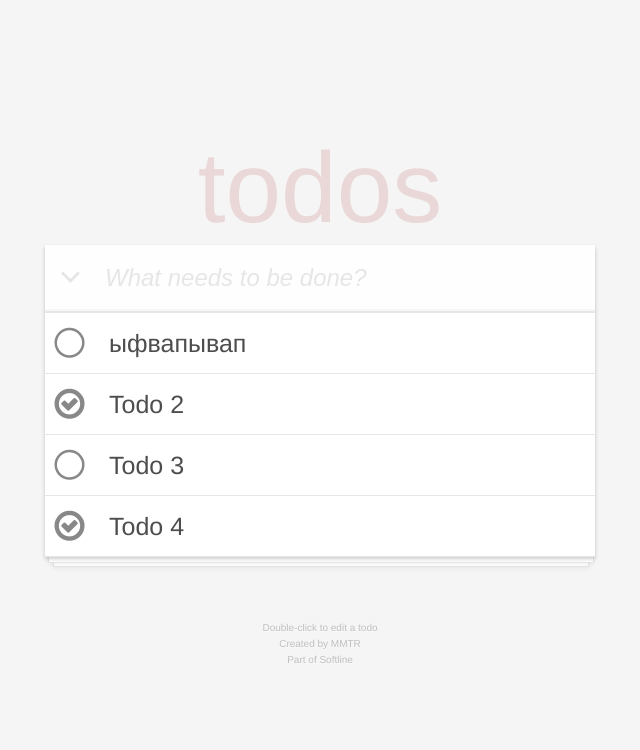
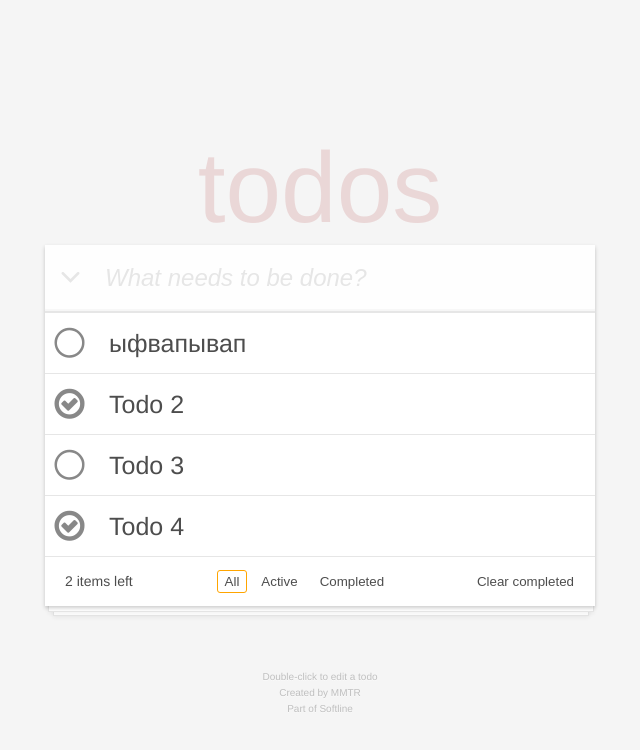
Before and after one commit to IlyaTheCreator/todo-app-ui, a React (Create React App) app: page / in a window 1280 px wide. Shown: the top 750 px of the page, without its empty margins (320-960 px from the left). Built offline with nearby package versions, Linux system fonts and the light colour scheme.

Commit message:
Work on filters functionality + all todos toggle

```diff
--- a/src/components/AddTodo/AddTodo.module.css
+++ b/src/components/AddTodo/AddTodo.module.css
@@ -26,4 +26,10 @@
   left: 10px;
   font-size: 22px;
   color: #e6e6e6;
+  z-index: 1;
 }
+
+.down-icon:hover {
+  cursor: pointer;
+  color: rgb(121, 121, 121);
+}
--- a/src/components/AddTodo/index.tsx
+++ b/src/components/AddTodo/index.tsx
@@ -9,9 +9,10 @@ type Inputs = {
 
 interface AddTodoProps {
   addTodo: (name: string) => void;
+  toggleAllTodos: () => void;
 }
 
-const AddTodo: React.FC<AddTodoProps> = ({ addTodo }) => {
+const AddTodo: React.FC<AddTodoProps> = ({ addTodo, toggleAllTodos }) => {
   const { register, handleSubmit } = useForm<Inputs>();
 
   const onSubmit: SubmitHandler<Inputs> = (data, e) => {
@@ -21,7 +22,10 @@ const AddTodo: React.FC<AddTodoProps> = ({ addTodo }) => {
 
   return (
     <form onSubmit={handleSubmit(onSubmit)}>
-      <i className={`icon-down-open ${classes["down-icon"]}`} />
+      <i
+        onClick={toggleAllTodos}
+        className={`icon-down-open ${classes["down-icon"]}`}
+      />
       <input
         className={classes.input}
         {...register("name")}
--- /dev/null
+++ b/src/components/Filters/Filters.module.css
@@ -0,0 +1,31 @@
+.filters {
+  display: flex;
+  justify-content: space-between;
+  align-items: center;
+  padding: 10px 20px;
+  color: inherit;
+}
+
+.filter-btn {
+  margin: 3px;
+  padding: 3px 7px;
+  text-decoration: none;
+  border: 1px solid transparent;
+  border-radius: 3px;
+  background: none;
+  cursor: pointer;
+  color: inherit;
+}
+
+.active-filter-btn {
+  border: 1px solid orange;
+}
+
+.clear-completed-btn {
+  margin: 0;
+  padding: 0;
+}
+
+.clear-completed-btn:hover {
+  text-decoration: underline;
+}
--- /dev/null
+++ b/src/components/Filters/index.tsx
@@ -0,0 +1,71 @@
+import React from "react";
+import { filterNameType } from "../TodosManager";
+
+import classes from "./Filters.module.css";
+
+type filterButton = {
+  name: filterNameType;
+  text: string;
+};
+
+const filterButtonsData: filterButton[] = [
+  {
+    name: "all",
+    text: "All",
+  },
+  {
+    name: "active",
+    text: "Active",
+  },
+  {
+    name: "completed",
+    text: "Completed",
+  },
+];
+
+interface FiltersProps {
+  activeFilterName: filterNameType;
+  handleFilterChange: (filterName: filterNameType) => void;
+  clearCompletedTodos: () => void;
+  itemsLeftAmount: number;
+}
+
+const Filters: React.FC<FiltersProps> = ({
+  activeFilterName,
+  handleFilterChange,
+  clearCompletedTodos,
+  itemsLeftAmount,
+}) => {
+  const filterButtons = filterButtonsData.map((btn: filterButton) => {
+    const classList = [classes["filter-btn"]];
+    activeFilterName === btn.name &&
+      classList.push(classes["active-filter-btn"]);
+
+    return (
+      <button
+        key={btn.name}
+        onClick={() => handleFilterChange(btn.name)}
+        className={classList.join(" ")}
+      >
+        {btn.text}
+      </button>
+    );
+  });
+
+  return (
+    <div className={classes.filters}>
+      <p>
+        {itemsLeftAmount} item{itemsLeftAmount !== 1 && "s"} left
+      </p>
+      <div>{filterButtons}</div>
+      <button
+        onClick={clearCompletedTodos}
+        className={`${classes["filter-btn"]} ${classes["clear-completed-btn"]}`}
+      >
+        Clear completed
+      </button>
+    </div>
+  );
+};
+
+export default Filters;
--- a/src/components/TodoList/index.tsx
+++ b/src/components/TodoList/index.tsx
@@ -2,8 +2,6 @@ import React from "react";
 import Todo from "./Todo";
 
 import { Todo as TodoType } from "../TodosManager";
-
-// import classes from "./TodoList.module.css";
 
 interface TodoListProps {
   todos: TodoType[];
--- a/src/components/TodosManager/index.tsx
+++ b/src/components/TodosManager/index.tsx
@@ -1,6 +1,7 @@
 import React, { useState } from "react";
 
 import AddTodo from "../AddTodo";
+import Filters from "../Filters";
 import TodoList from "../TodoList";
 
 import classes from "./TodosManager.module.css";
@@ -10,6 +11,8 @@ export type Todo = {
   name: string;
   isCompleted: boolean;
 };
+
+export type filterNameType = "all" | "active" | "completed";
 
 const MOCK_TODOS: Todo[] = [
   {
@@ -36,6 +39,8 @@ const MOCK_TODOS: Todo[] = [
 
 const TodosManager: React.FC = () => {
   const [todos, setTodos] = useState<Todo[]>(MOCK_TODOS);
+  const [activeFilterName, setActiveFilterName] =
+    useState<filterNameType>("all");
 
   const toggleTodo = (id: string) => {
     setTodos((prev: Todo[]) =>
@@ -57,15 +62,59 @@ const TodosManager: React.FC = () => {
   };
 
   const deleteTodo = (id: string) => {
-    setTodos((prev: Todo[]) =>
-      prev.filter((todo: Todo) => (todo.id === id ? false : true))
-    );
+    setTodos((prev: Todo[]) => prev.filter((todo: Todo) => todo.id !== id));
   };
+
+  const handleFilterChange = (filterName: filterNameType) => {
+    if (filterName !== activeFilterName) {
+      setActiveFilterName(filterName);
+    }
+  };
+
+  const clearCompletedTodos = () => {
+    setTodos((prev: Todo[]) => prev.filter((todo: Todo) => !todo.isCompleted));
+  };
+
+  const toggleAllTodos = () => {
+    // setTodos((prev: Todo[]) =>
+    //   prev.map((todo: Todo) => {
+    //     return { ...todo, isCompleted: value };
+    //   })
+    // );
+    console.log("hello")
+  };
+
+  const completedTodos = todos.filter((todo: Todo) => todo.isCompleted);
+  const activeTodos = todos.filter((todo: Todo) => !todo.isCompleted);
+  let itemsLeftAmount: number = activeTodos.length;
+  let todosToDisplay: Todo[];
+
+  switch (activeFilterName) {
+    case "active":
+      todosToDisplay = activeTodos;
+      break;
+    case "completed":
+      todosToDisplay = completedTodos;
+      break;
+    default:
+      todosToDisplay = todos;
+      break;
+  }
 
   return (
     <main className={classes["todos-manager"]}>
-      <AddTodo addTodo={addTodo} />
-      <TodoList deleteTodo={deleteTodo} toggleTodo={toggleTodo} todos={todos} />
+      <AddTodo toggleAllTodos={toggleAllTodos} addTodo={addTodo} />
+      <TodoList
+        deleteTodo={deleteTodo}
+        toggleTodo={toggleTodo}
+        todos={todosToDisplay}
+      />
+      <Filters
+        handleFilterChange={handleFilterChange}
+        activeFilterName={activeFilterName}
+        clearCompletedTodos={clearCompletedTodos}
+        itemsLeftAmount={itemsLeftAmount}
+      />
     </main>
   );
 };
```
Also changed, not shown: src/components/TodoList/TodoList.module.css (deleted).
